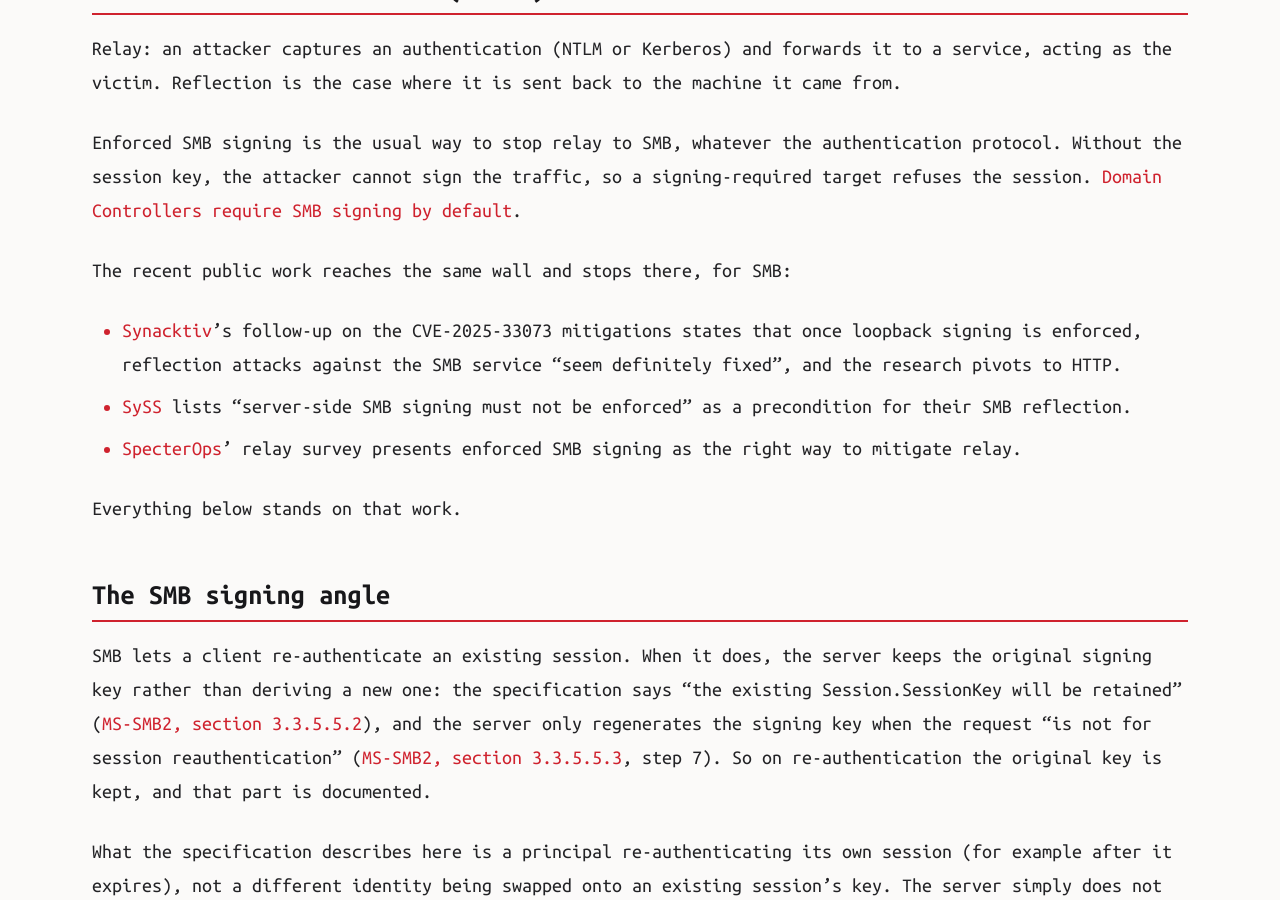
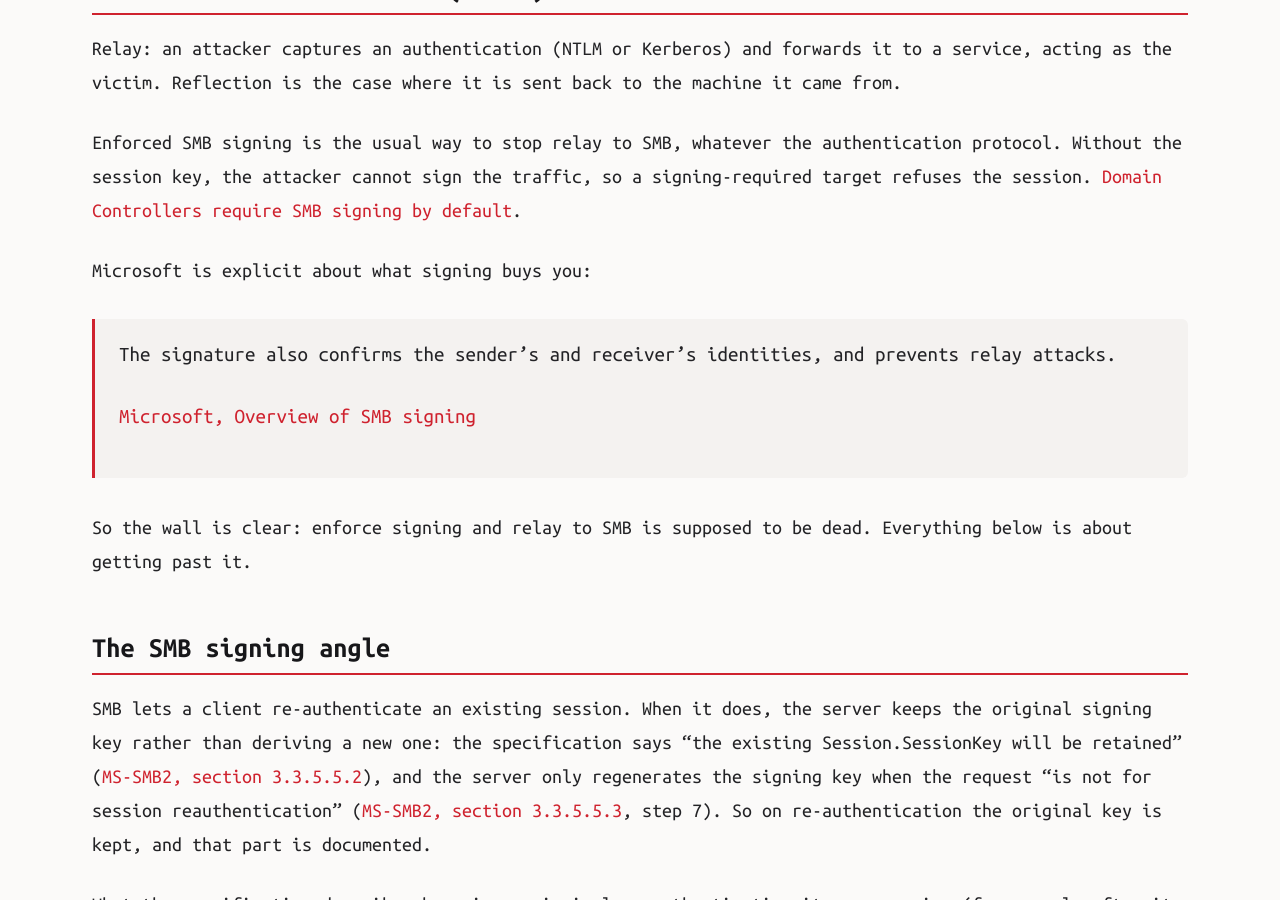
Before and after one commit to aas-n/Blackfield, a Jekyll site: the page built from _posts/2026-10-21-defeating-enforced-smb-signing.md, in a window 1280 px wide and 900 px high, scrolled down 939 px. Built offline with Jekyll 4.4.1, drawn with Linux system fonts in a browser that asks for light colours.

Commit message:
post: cite Microsoft on SMB signing preventing relay, drop third-party framing

```diff
--- a/_posts/2026-10-21-defeating-enforced-smb-signing.md
+++ b/_posts/2026-10-21-defeating-enforced-smb-signing.md
@@ -23,17 +23,14 @@ Enforced SMB signing is the usual way to stop relay to SMB, whatever the authent
 the session key, the attacker cannot sign the traffic, so a signing-required target refuses the session.
 [Domain Controllers require SMB signing by default](https://learn.microsoft.com/en-us/windows-server/storage/file-server/smb-signing-overview).
 
-The recent public work reaches the same wall and stops there, for SMB:
+Microsoft is explicit about what signing buys you:
 
-- [Synacktiv](https://www.synacktiv.com/en/publications/bypassing-windows-authentication-reflection-mitigations-for-system-shells-part)'s
-  follow-up on the CVE-2025-33073 mitigations states that once loopback signing is enforced, reflection
-  attacks against the SMB service "seem definitely fixed", and the research pivots to HTTP.
-- [SySS](https://blog.syss.com/posts/kerberos-reflection/) lists "server-side SMB signing must not be
-  enforced" as a precondition for their SMB reflection.
-- [SpecterOps](https://specterops.io/blog/2025/04/08/the-renaissance-of-ntlm-relay-attacks-everything-you-need-to-know/)'
-  relay survey presents enforced SMB signing as the right way to mitigate relay.
+> The signature also confirms the sender's and receiver's identities, and prevents relay attacks.
+>
+> [Microsoft, Overview of SMB signing](https://learn.microsoft.com/en-us/windows-server/storage/file-server/smb-signing-overview)
 
-Everything below stands on that work.
+So the wall is clear: enforce signing and relay to SMB is supposed to be dead. Everything below is about
+getting past it.
 
 ## The SMB signing angle
 
```
